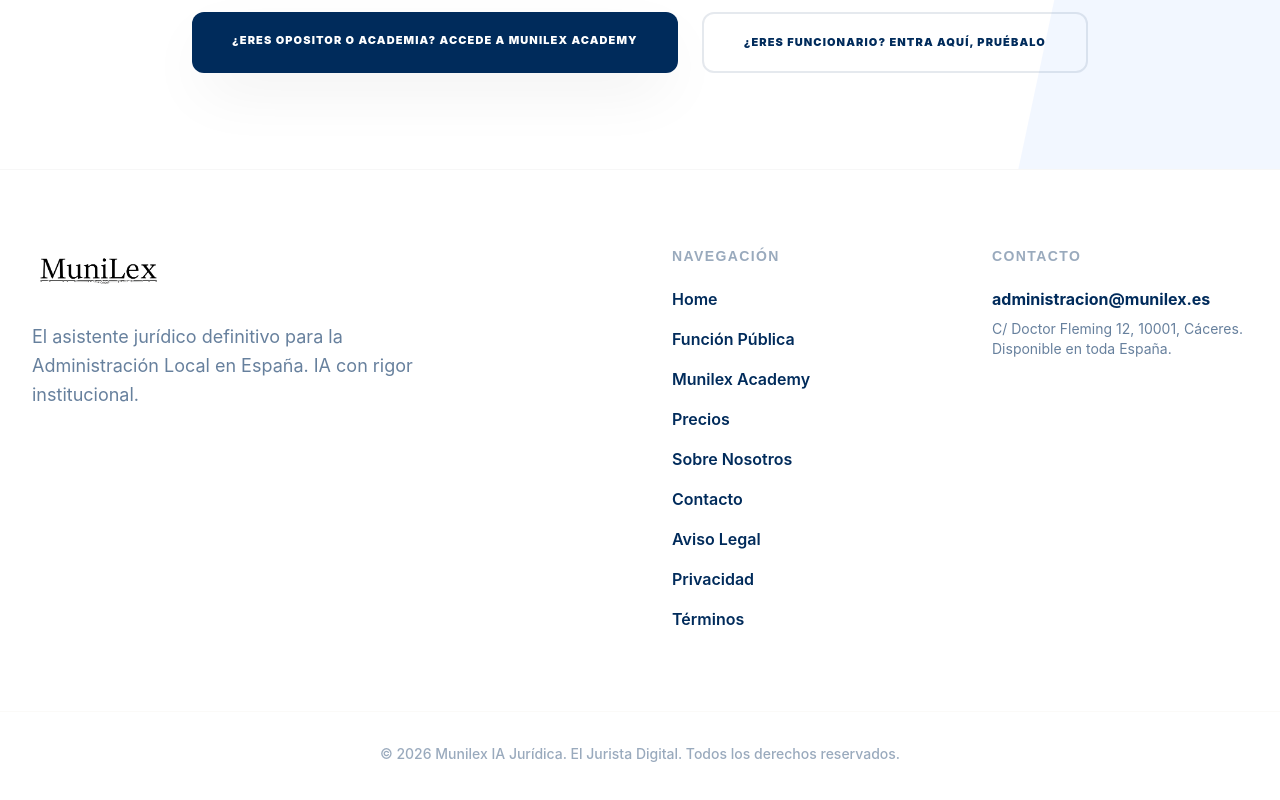
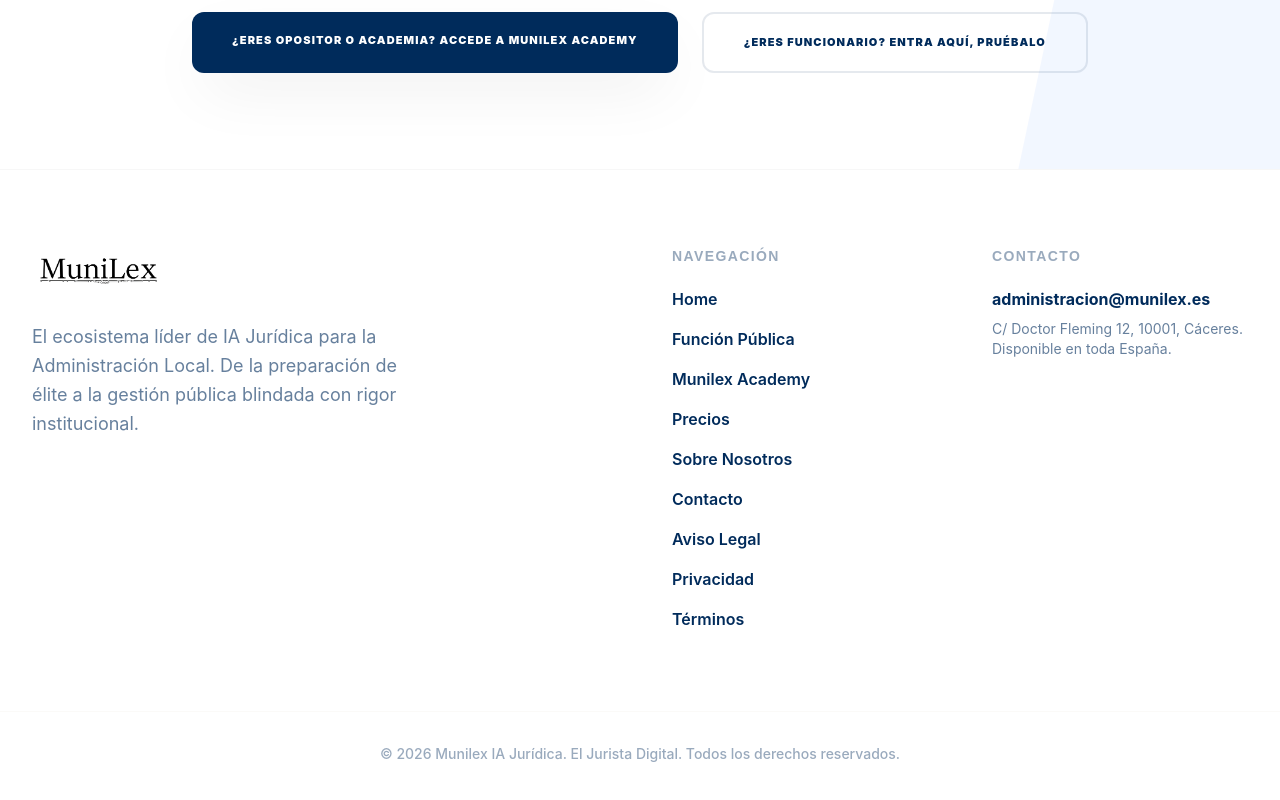
Before and after one commit to automatizacionesnunez-byte/Munilex-Academy-web, a React (Vite) app: page / in a window 1280 px wide. Shown: the part 4036-4836 px from the top of the page. Built offline with nearby package versions, Linux system fonts and the light colour scheme.

Commit message:
Update footers to reflect ecosystem reality

```diff
--- a/src/components/AcademyFooter.tsx
+++ b/src/components/AcademyFooter.tsx
@@ -13,7 +13,7 @@ const AcademyFooter = () => {
             MUNILEX<span className="text-[#d4af37]">ACADEMY</span>
           </Link>
           <p className="text-white/50 text-xl leading-relaxed max-w-sm font-manrope">
-            Estudia menos, aprueba antes. La plataforma de preparación de oposiciones definitiva con IA de última generación.
+            La vanguardia en preparación de oposiciones. Metodología táctica impulsada por IA para la nueva generación de funcionarios públicos.
           </p>
 
           <div className="flex gap-4 mt-12">
--- a/src/components/Footer.tsx
+++ b/src/components/Footer.tsx
@@ -13,7 +13,7 @@ const Footer = () => {
             />
           </Link>
           <p className="text-primary/60 text-lg leading-relaxed max-w-sm font-inter">
-            El asistente jurídico definitivo para la Administración Local en España. IA con rigor institucional.
+            El ecosistema líder de IA Jurídica para la Administración Local. De la preparación de élite a la gestión pública blindada con rigor institucional.
           </p>
         </div>
         <div>
```
